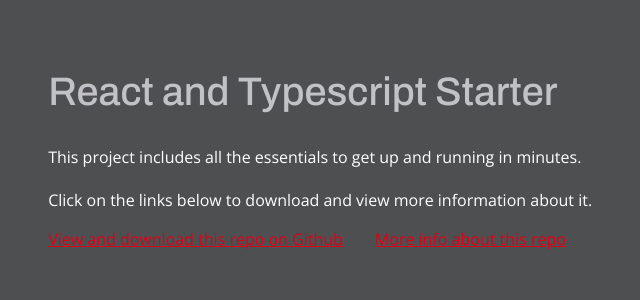
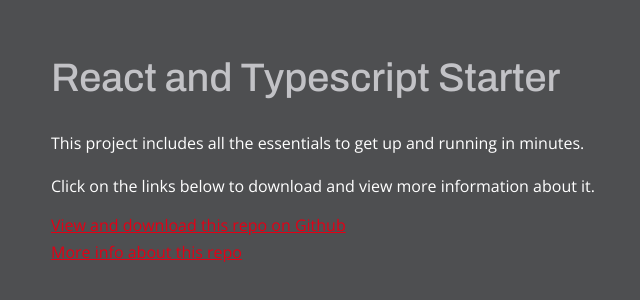
Before and after one commit to TommyScribble/pattern-library-v2, a React (Create React App) app: page / in a window 1280 px wide. Shown: the part 250-550 px from the top of the page, without its empty margins (317-957 px from the left). Built offline with nearby package versions, Linux system fonts and the light colour scheme.

Commit message:
sort layout of links on homepage

```diff
--- a/src/Pages/Home.module.scss
+++ b/src/Pages/Home.module.scss
@@ -30,9 +30,5 @@
 }
 
 .link {
-	margin-bottom: 2rem;
-	margin-right: 2rem;
-	@media all and (max-width: $tablet) {
-		display: none;
-	}
+	display: block;
 }
```
